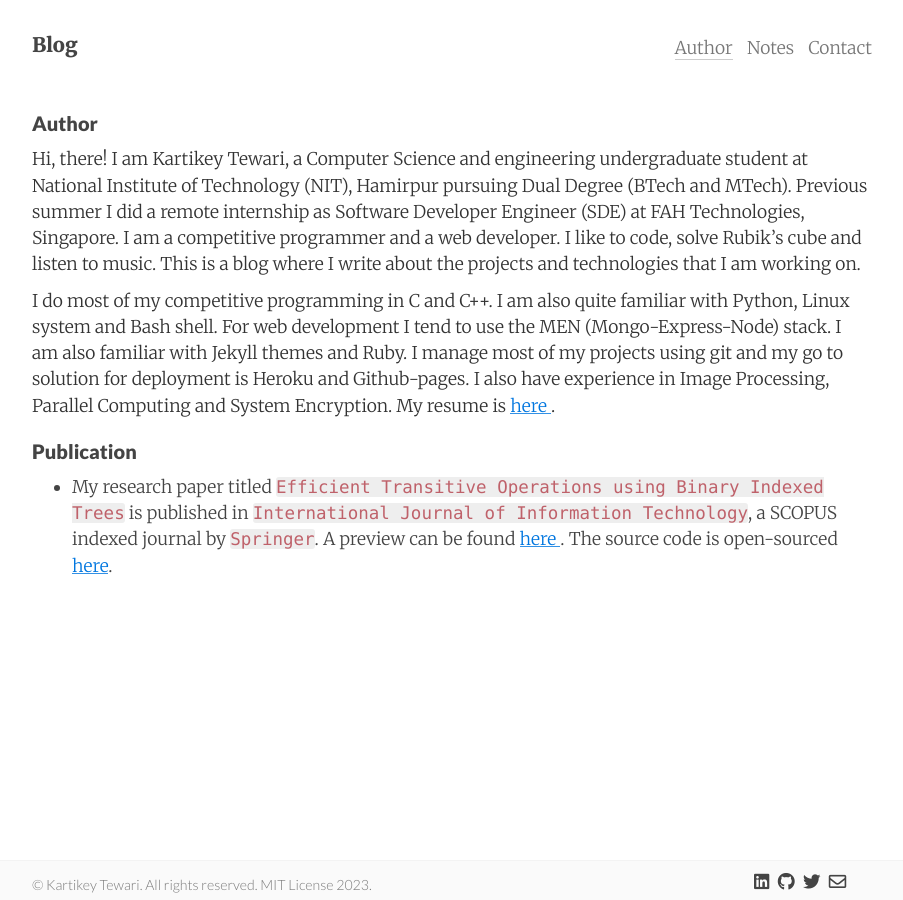
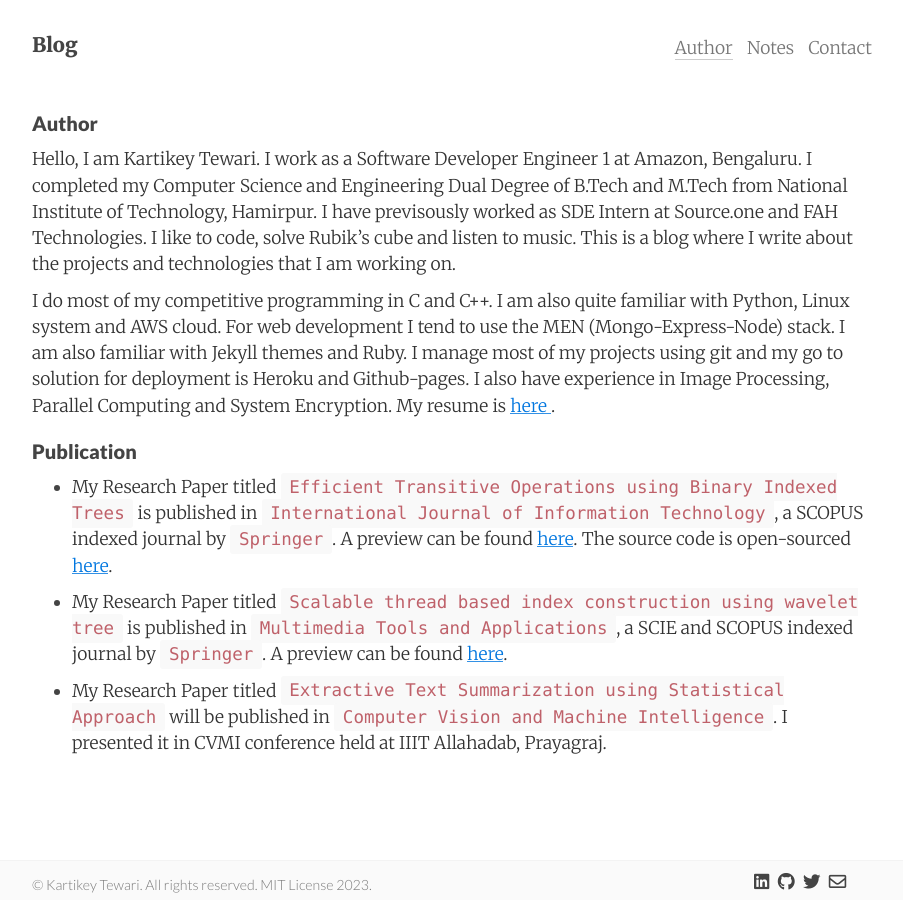
Before and after one commit to kartikeytewari/kartikeytewari.github.io, a Jekyll site: the page built from about.md, in a window 1280 px wide. Shown: the whole page, without its empty margins (188-1091 px from the left). Built offline with Jekyll 4.4.1, drawn with Linux system fonts in a browser that asks for light colours; nearby versions of some CDN libraries; comment, search, counter and statistics services are not loaded.

Commit message:
update about me page with more research papers

```diff
--- a/about.md
+++ b/about.md
@@ -4,10 +4,14 @@ title: Author
 permalink: /author/
 tags: author
 ---
-Hi, there! I am Kartikey Tewari, a Computer Science and engineering undergraduate student at National Institute of Technology (NIT), Hamirpur pursuing Dual Degree (BTech and MTech). Previous summer I did a remote internship as Software Developer Engineer (SDE) at FAH Technologies, Singapore. I am a competitive programmer and a web developer.  I like to code, solve Rubik's cube and listen to music. This is a blog where I write about the projects and technologies that I am working on.
+Hello, I am Kartikey Tewari. I work as a Software Developer Engineer 1 at Amazon, Bengaluru. I completed my Computer Science and Engineering Dual Degree of B.Tech and M.Tech from National Institute of Technology, Hamirpur. I have previsously worked as SDE Intern at Source.one and FAH Technologies. I like to code, solve Rubik's cube and listen to music. This is a blog where I write about the projects and technologies that I am working on.
 
-I do most of my competitive programming in C and C++. I am also quite familiar with Python, Linux system and Bash shell. For web development I tend to use the MEN (Mongo-Express-Node) stack. I am also familiar with Jekyll themes and Ruby. I manage most of my projects using git and my go to solution for deployment is Heroku and Github-pages. I also have experience in Image Processing, Parallel Computing and System Encryption. My resume is <a href="/resume.pdf"> here </a>.
+I do most of my competitive programming in C and C++. I am also quite familiar with Python, Linux system and AWS cloud. For web development I tend to use the MEN (Mongo-Express-Node) stack. I am also familiar with Jekyll themes and Ruby. I manage most of my projects using git and my go to solution for deployment is Heroku and Github-pages. I also have experience in Image Processing, Parallel Computing and System Encryption. My resume is <a href="/resume.pdf"> here </a>.
 
 
 # Publication
-- My research paper titled `Efficient Transitive Operations using Binary Indexed Trees` is published in `International Journal of Information Technology`, a SCOPUS indexed journal by `Springer`. A preview can be found <a href="https://link.springer.com/article/10.1007%2Fs41870-021-00685-z"> here </a>. The source code is open-sourced <a href="https://github.com/kartikeytewari/TBIT">here</a>.
+- My Research Paper titled `Efficient Transitive Operations using Binary Indexed Trees` is published in `International Journal of Information Technology`, a SCOPUS indexed journal by `Springer`. A preview can be found [here](https://link.springer.com/article/10.1007%2Fs41870-021-00685-z). The source code is open-sourced [here](https://github.com/kartikeytewari/TBIT).
+
+- My Research Paper titled `Scalable thread based index construction using wavelet tree` is published in `Multimedia Tools and Applications`, a SCIE and SCOPUS indexed journal by `Springer`. A preview can be found [here](https://link.springer.com/article/10.1007/s11042-022-13906-9).
+
+- My Research Paper titled `Extractive Text Summarization using Statistical Approach` will be published in `Computer Vision and Machine Intelligence`. I presented it in CVMI conference held at IIIT Allahadab, Prayagraj.
```
